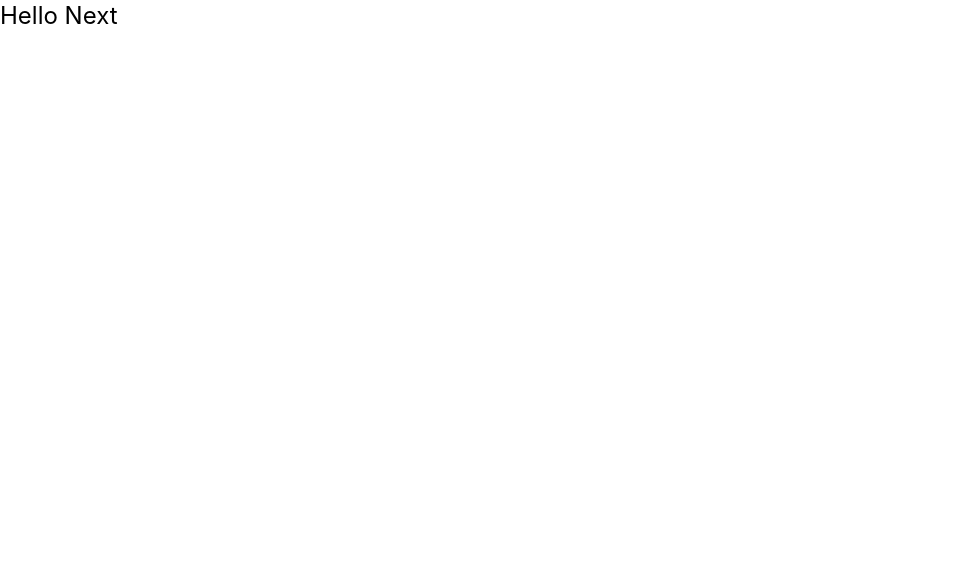
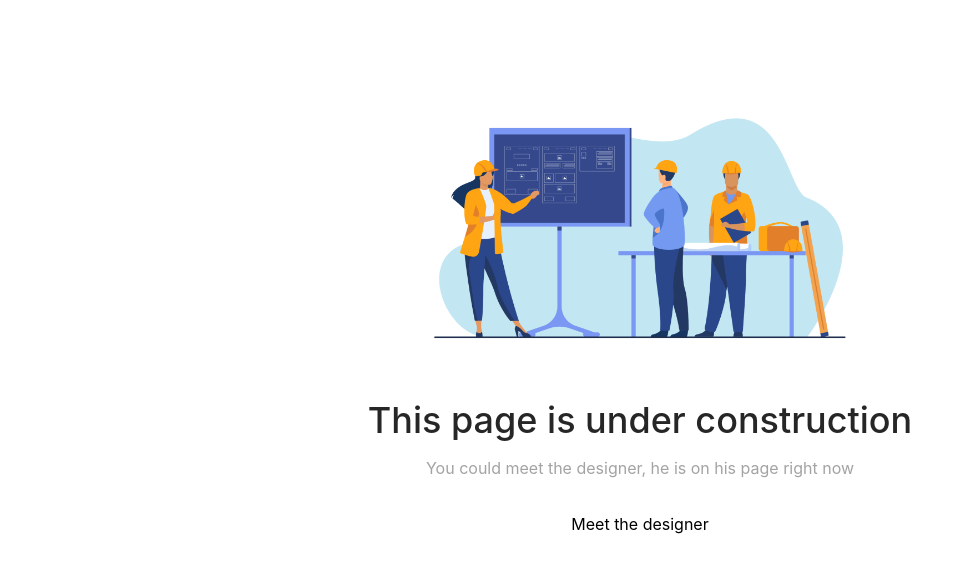
Before and after one commit to ngrwisnu/portfolio-v2, a Next.js app: page / in a window 1280 px wide. Shown: the top 572 px of the page, without its empty margins (0-971 px from the left). Built offline with nearby package versions, Linux system fonts and the light colour scheme.

Commit message:
create 404 page and empty page and button comp.

```diff
--- /dev/null
+++ b/components/empty-page/index.tsx
@@ -0,0 +1,29 @@
+import Image from "next/image";
+import Link from "next/link";
+import Button from "../ui/button";
+
+const EmptyPage = () => {
+  return (
+    <div className="w-screen h-screen md:max-h-[832px] flex flex-col justify-start items-center text-center ">
+      <div className="w-full h-[400px] relative flex row-center">
+        <Image
+          src="/images/404.png"
+          alt="Illustration"
+          width={500}
+          height={400}
+        />
+      </div>
+      <div className="mb-8">
+        <h2 className="text-4xl text-neutral-800 font-medium">
+          This page is under construction
+        </h2>
+        <p className="text-neutral-400 font-normal mt-4">
+          You could meet the designer, he is on his page right now
+        </p>
+      </div>
+      <Button link="/about">Meet the designer</Button>
+    </div>
+  );
+};
+
+export default EmptyPage;
--- /dev/null
+++ b/components/ui/button/index.tsx
@@ -0,0 +1,19 @@
+import Link from "next/link";
+
+interface ButtonProps {
+  isSubmit?: boolean;
+  link: string;
+  children: any;
+}
+
+const Button = (props: ButtonProps) => {
+  const { isSubmit, link } = props;
+
+  if (!isSubmit) {
+    return <Link href={link}>{props.children}</Link>;
+  }
+
+  return <button>{props.children}</button>;
+};
+
+export default Button;
--- /dev/null
+++ b/pages/404.tsx
@@ -0,0 +1,18 @@
+import Link from "next/link";
+import Button from "../components/ui/button";
+
+const NotFoundPage = () => {
+  return (
+    <div className="w-screen h-screen flex col-center ">
+      <div className="flex col-center mb-8">
+        <h2 className="text-6xl font-light text-neutral-800 font-['Josefin_Sans']">
+          404
+        </h2>
+        <p className="text-neutral-400 mt-4">This page is never exist</p>
+      </div>
+      <Button link="/">Go to Homepage</Button>
+    </div>
+  );
+};
+
+export default NotFoundPage;
--- a/pages/_app.tsx
+++ b/pages/_app.tsx
@@ -1,6 +1,6 @@
-import '../styles/globals.css'
-import type { AppProps } from 'next/app'
+import "../styles/globals.css";
+import type { AppProps } from "next/app";
 
 export default function App({ Component, pageProps }: AppProps) {
-  return <Component {...pageProps} />
+  return <Component {...pageProps} />;
 }
--- a/pages/index.tsx
+++ b/pages/index.tsx
@@ -1,4 +1,5 @@
 import Head from "next/head";
+import EmptyPage from "../components/empty-page";
 
 export default function Home() {
   return (
@@ -10,7 +11,7 @@ export default function Home() {
       </Head>
 
       <main>
-        <p className="text-2xl">Hello Next</p>
+        <EmptyPage />
       </main>
     </div>
   );
--- a/styles/globals.css
+++ b/styles/globals.css
@@ -1,13 +1,14 @@
 @tailwind base;
 @tailwind components;
 @tailwind utilities;
+
+@import url("https://fonts.googleapis.com/css2?family=Inter:wght@400;500;600;700&family=Josefin+Sans:wght@200;300;400&display=swap");
 
 html,
 body {
   padding: 0;
   margin: 0;
-  font-family: -apple-system, BlinkMacSystemFont, Segoe UI, Roboto, Oxygen,
-    Ubuntu, Cantarell, Fira Sans, Droid Sans, Helvetica Neue, sans-serif;
+  font-family: Inter, Roboto, sans-serif;
 }
 
 a {
@@ -19,12 +20,12 @@ a {
   box-sizing: border-box;
 }
 
-@media (prefers-color-scheme: dark) {
-  html {
-    color-scheme: dark;
+@layer components {
+  .col-center {
+    @apply flex-col justify-center items-center;
   }
-  body {
-    color: white;
-    background: black;
+
+  .row-center {
+    @apply justify-center items-center;
   }
 }
```
Also changed, not shown: public/images/404.png (added).
